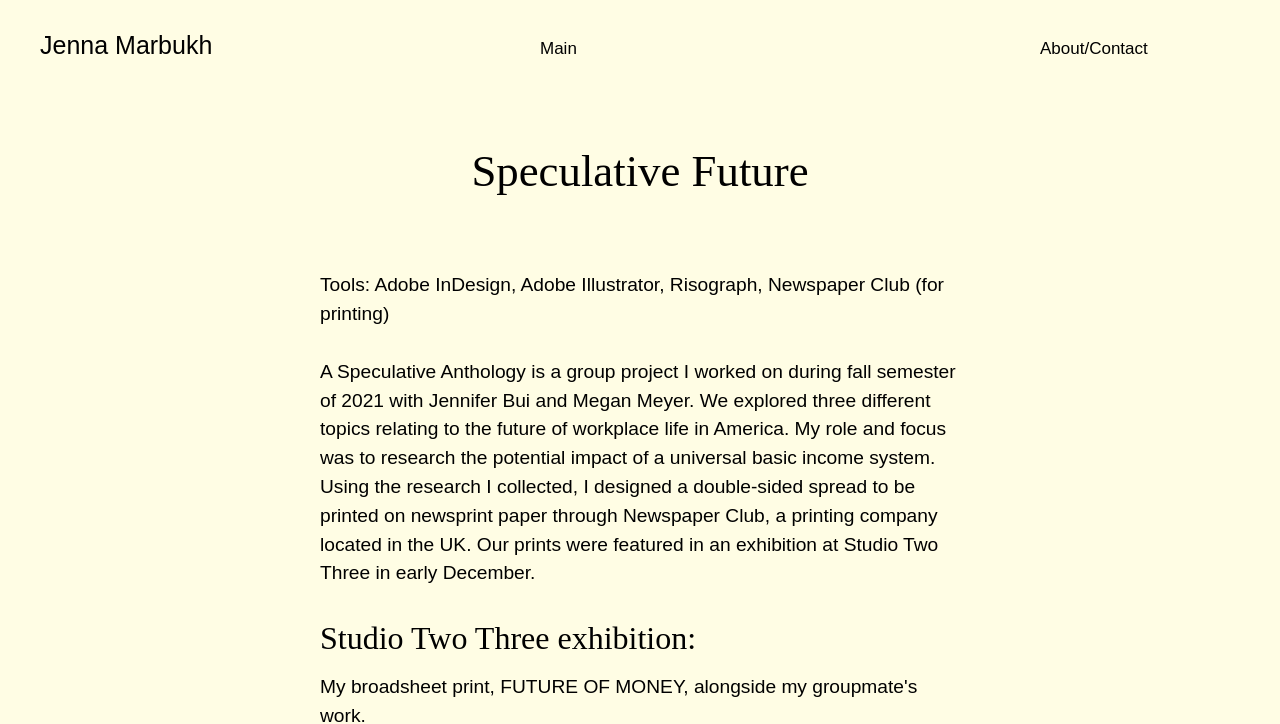
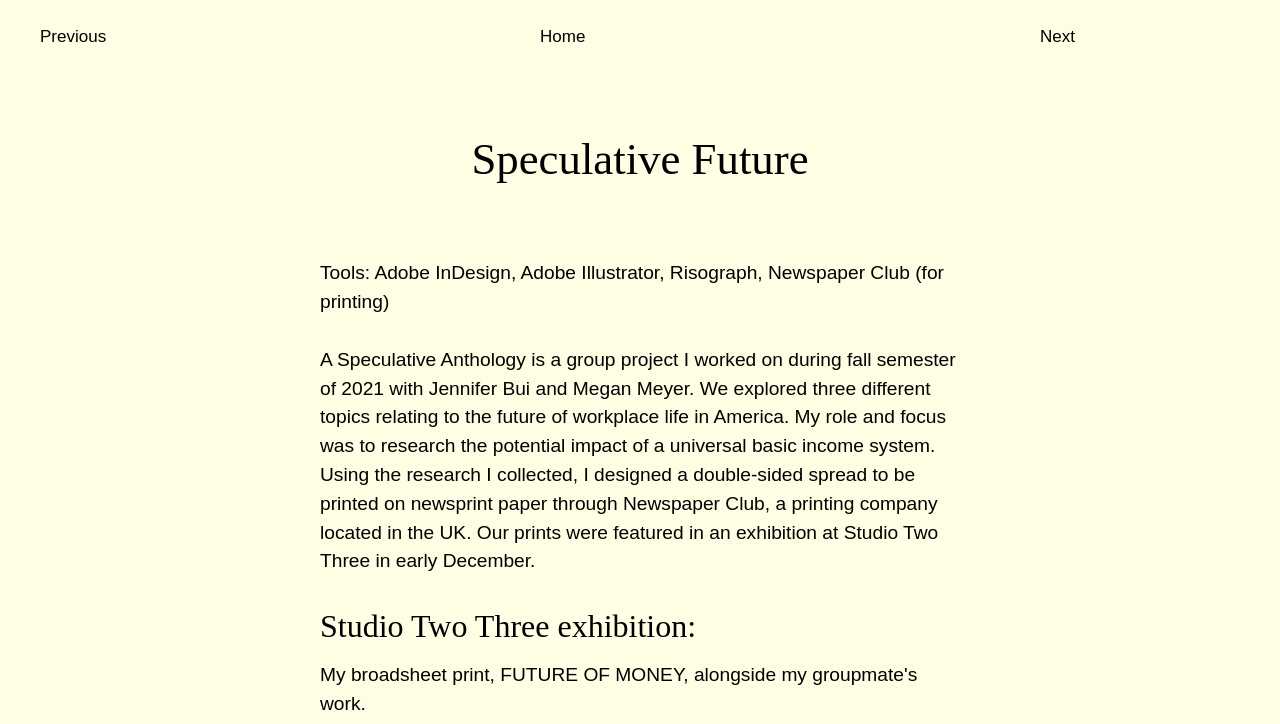
Before and after one commit to jenna590/portfolio, a plain HTML site: page Speculative.html in a window 1280 px wide. Shown: the top 724 px of the page. Drawn offline with Linux system fonts and the light colour scheme; a web font is replaced by a local one.

Commit message:
Update Speculative.html

```diff
--- a/Speculative.html
+++ b/Speculative.html
@@ -16,15 +16,15 @@
   </head>
   <body>
  <div class="banner-container">
-  <div class="banner banner-item1">
-     <a href="index.html" style= "color: black">Jenna Marbukh</a>
+  <div class="banner banner-item2">
+     <a href="GDESguide.html" style= "color: black">Previous</a>
   </div>
-   <div class="banner banner-item2">
-        <a href="index.html" style= "color: black">Main</a>
-      </div>
   <div class="banner banner-item2">
-        <a href="Aboutme.html" style= "color: black">About/Contact</a>
+        <a href="Index.html" style= "color: black">Home</a>
 
+  </div>
+  <div class="banner banner-item2">
+        <a href="PaintingDrawing.html" style= "color: black">Next</a>
   </div>
  </div>
  <div class="content">
```
